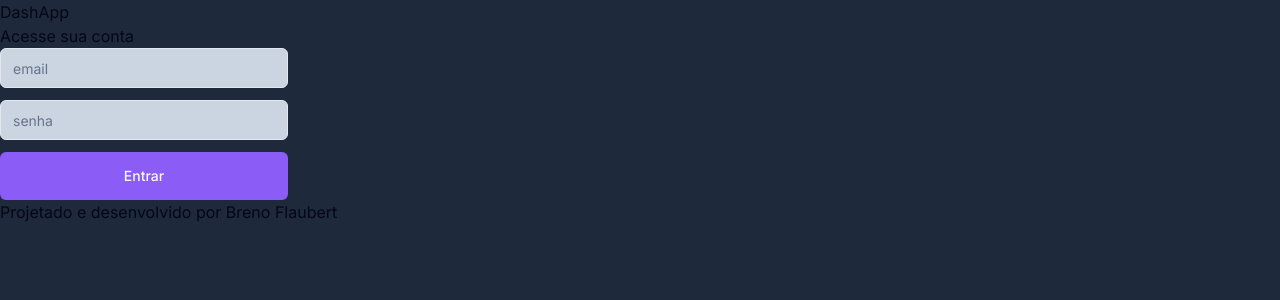
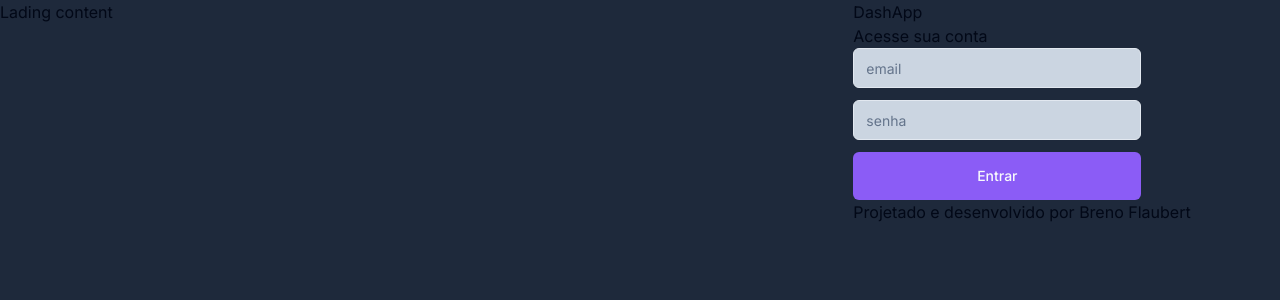
Before and after one commit to BrenoFlaubert/next-react-dashapp, a Next.js app: page /auth in a window 1280 px wide. Shown: the top 300 px of the page. Built offline with nearby package versions, Linux system fonts and the light colour scheme.

Commit message:
:sparkles: style: estilizando AuthPage

```diff
--- a/src/app/auth/page.tsx
+++ b/src/app/auth/page.tsx
@@ -3,10 +3,13 @@ import { Input } from '@/components/ui/input';
 
 export default function AuthPage() {
   return (
-    <main className="h-screen bg-slate-800">
+    <main className="h-screen w-full flex bg-slate-800">
+      <section className="w-2/3">
+        <div>Lading content</div>
+      </section>
+      <section className="w-1/3">
         <h1>DashApp</h1>
         <h3>Acesse sua conta</h3>
-
         <form action="" className="flex flex-col gap-3">
           <label htmlFor="">
             <Input
@@ -26,8 +29,8 @@ export default function AuthPage() {
             Entrar
           </Button>
         </form>
-
         <p>Projetado e desenvolvido por Breno Flaubert</p>
+      </section>
     </main>
   );
 }
```
Lines whose indentation alone changed are shown as unchanged.
